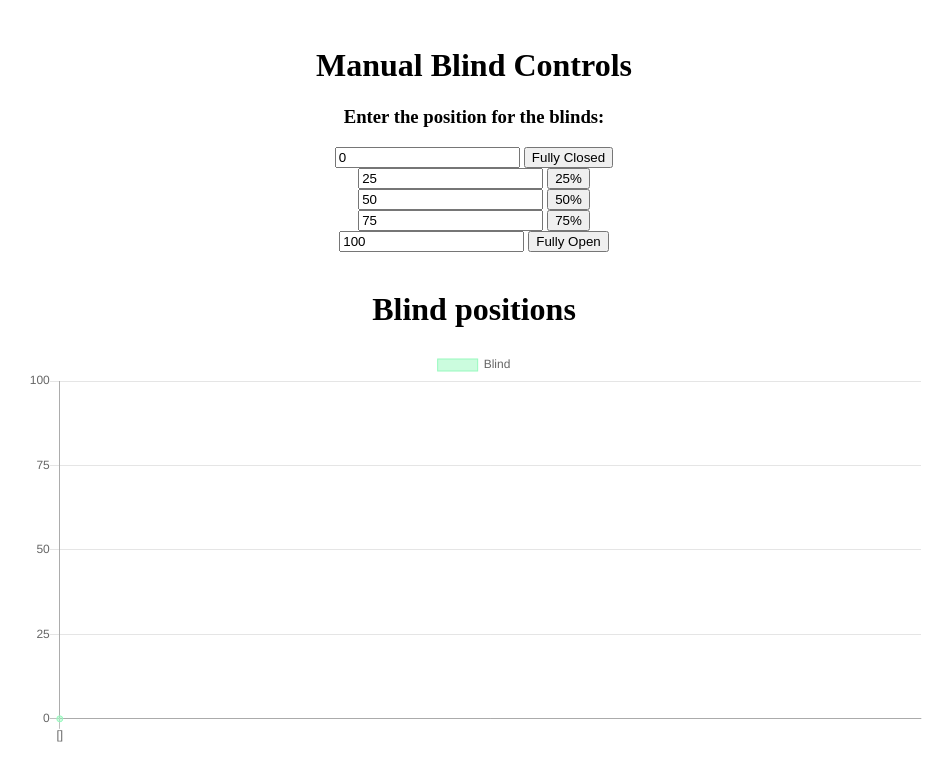
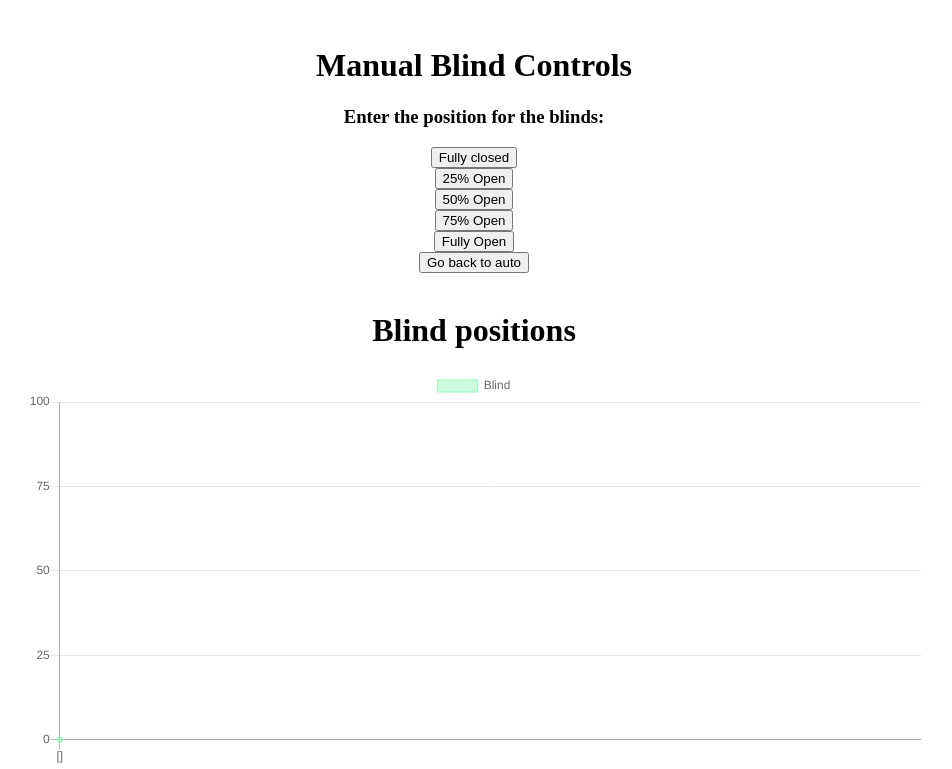
Before and after one commit to ZacheZache/Blinds_IOT_Project, a Flask app: template templates/test_data.html in a window 1280 px wide. Shown: the top 769 px of the page, without its empty margins (166-1118 px from the left). Run offline with Flask 2, Linux system fonts and the light colour scheme; the template is opened without the code that fills it: most values are stand-ins (such as "Sample title", 1, 10 or a date in 2020).

Commit message:
final merge for manual override

```diff
--- a/app.py
+++ b/app.py
@@ -43,7 +43,7 @@
     return render_template('dashboard.html', devices=devices)
 
 
-@app.route("/test_data_david")
+@app.route("/test_data")
 def test_data():
     entries = dynamo_sensor_db.get_all_devices('enviroment_data')
     device_data = dynamo_sensor_db.get_all_devices('device_data')
@@ -83,7 +83,7 @@
     device_values = newlist[0]['device_id']
     device_name = newlist[0]['device_name']
 
-    return render_template('test_data_david.html', max=360, blind_max=100, blindpositions=blind_positions,
+    return render_template('test_data.html', max=360, blind_max=100, blindpositions=blind_positions,
                            blind_dates=device_dates, positions=azimuth_values, data_description=device_name,
                            times=date_values, devices=device_values, sun_status=sun_in_win, title='DEVICE DATA')
 
--- a/templates/index.html
+++ b/templates/index.html
@@ -131,7 +131,7 @@
 
 
             <div class="jumbotron">
-          <a href="/test_data_david">Dashboard</a>
+          <a href="/test_data">Dashboard</a>
                 <h2>Made by: Kim Göransson, Zacharias Göransson & David Karnel</h2>
         </div>
       </div>
--- a/templates/test_data.html
+++ b/templates/test_data.html
@@ -11,30 +11,31 @@
     <br/>
     <h1>Manual Blind Controls</h1>
     <h3>Enter the position for the blinds:</h3>
-    <form action="http://127.0.0.1:1880/test_data" method="post">
-        <input type="number" name="manual_override" value=0>
-        <button>Fully Closed</button>
+
+    <form>
+    <button type="submit" formaction="http://127.0.0.1:1880/test_data_zache" formmethod="post" name="manual_override" value=0>Fully closed</button>
     </form>
 
-    <form action="http://localhost:1880/test_data" method="post">
-        <input type="number" name="manual_override" value=25>
-        <button>25%</button>
+    <form>
+    <button type="submit" formaction="http://127.0.0.1:1880/test_data_zache" formmethod="post" name="manual_override" value=25>25% Open</button>
     </form>
 
-    <form action="http://localhost:1880/test_data" method="post">
-        <input type="number" name="manual_override" value=50>
-        <button>50%</button>
+    <form>
+    <button type="submit" formaction="http://127.0.0.1:1880/test_data_zache" formmethod="post" name="manual_override" value=50>50% Open</button>
     </form>
 
-    <form action="http://localhost:1880/test_data" method="post">
-        <input type="number" name="manual_override" value=75>
-        <button>75%</button>
+    <form>
+    <button type="submit" formaction="http://127.0.0.1:1880/test_data_zache" formmethod="post" name="manual_override" value=75>75% Open</button>
     </form>
 
-    <form action="http://localhost:1880/test_data" method="post">
-        <input type="number" name="manual_override" value=100>
-        <button>Fully Open</button>
+    <form>
+    <button type="submit" formaction="http://127.0.0.1:1880/test_data_zache" formmethod="post" name="manual_override" value=100>Fully Open</button>
     </form>
+
+    <form>
+    <button type="submit" formaction="http://127.0.0.1:1880/test_data_zache" formmethod="post" name="manual_override" value="420">Go back to auto</button>
+    </form>
+
     <br/>
     <center>
         <!--DEVICE-->
```
